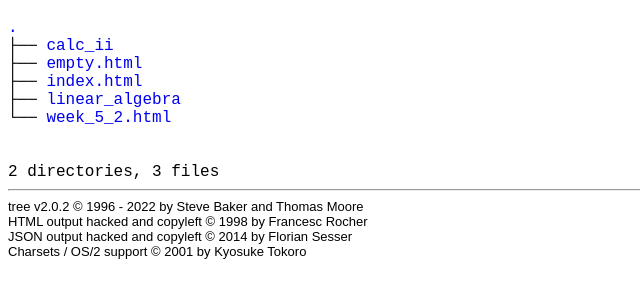
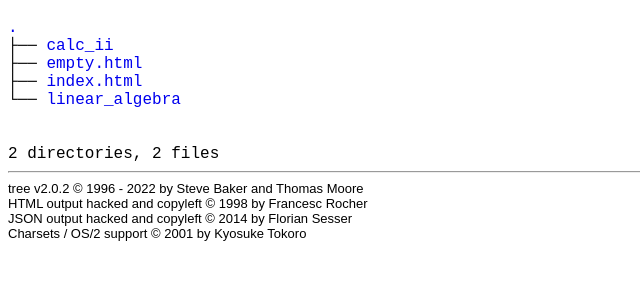
Before and after one commit to joelmcallister/joelmcallister.github.io, a plain HTML site: page notes/index.html in a window 1280 px wide. Shown: the part 61-358 px from the top of the page, without its empty margins (0-640 px from the left). Drawn offline with Linux system fonts and the light colour scheme.

Commit message:
removed notes/week_5_2.html

```diff
--- a/notes/index.html
+++ b/notes/index.html
@@ -29,11 +29,10 @@
 	├── <a href="./calc_ii/">calc_ii</a><br>
 	├── <a href="./empty.html">empty.html</a><br>
 	├── <a href="./index.html">index.html</a><br>
-	├── <a href="./linear_algebra/">linear_algebra</a><br>
-	└── <a href="./week_5_2.html">week_5_2.html</a><br>
+	└── <a href="./linear_algebra/">linear_algebra</a><br>
 <br><br><p>
 
-2 directories, 3 files
+2 directories, 2 files
 
 </p>
 	<hr>
```
